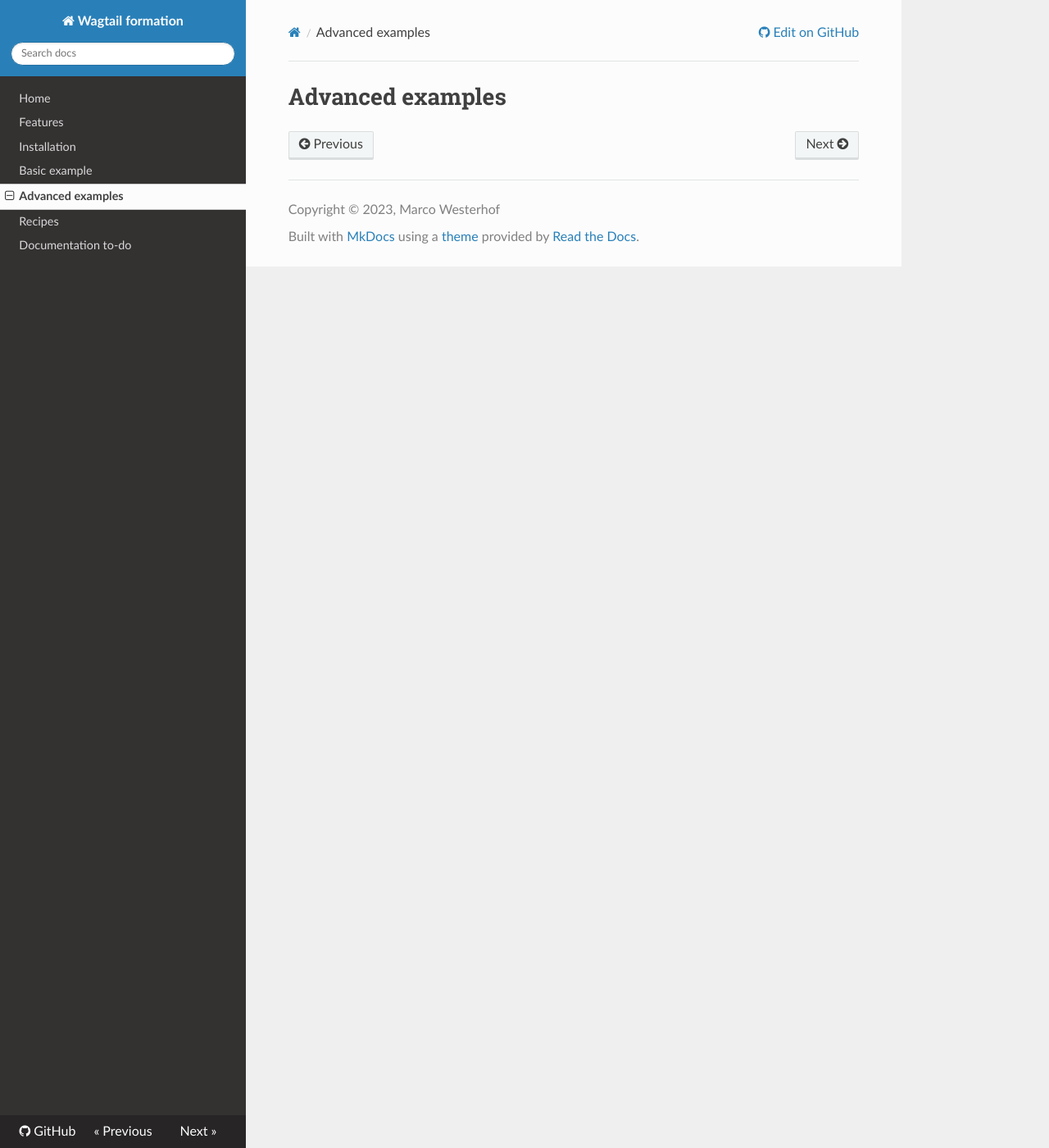
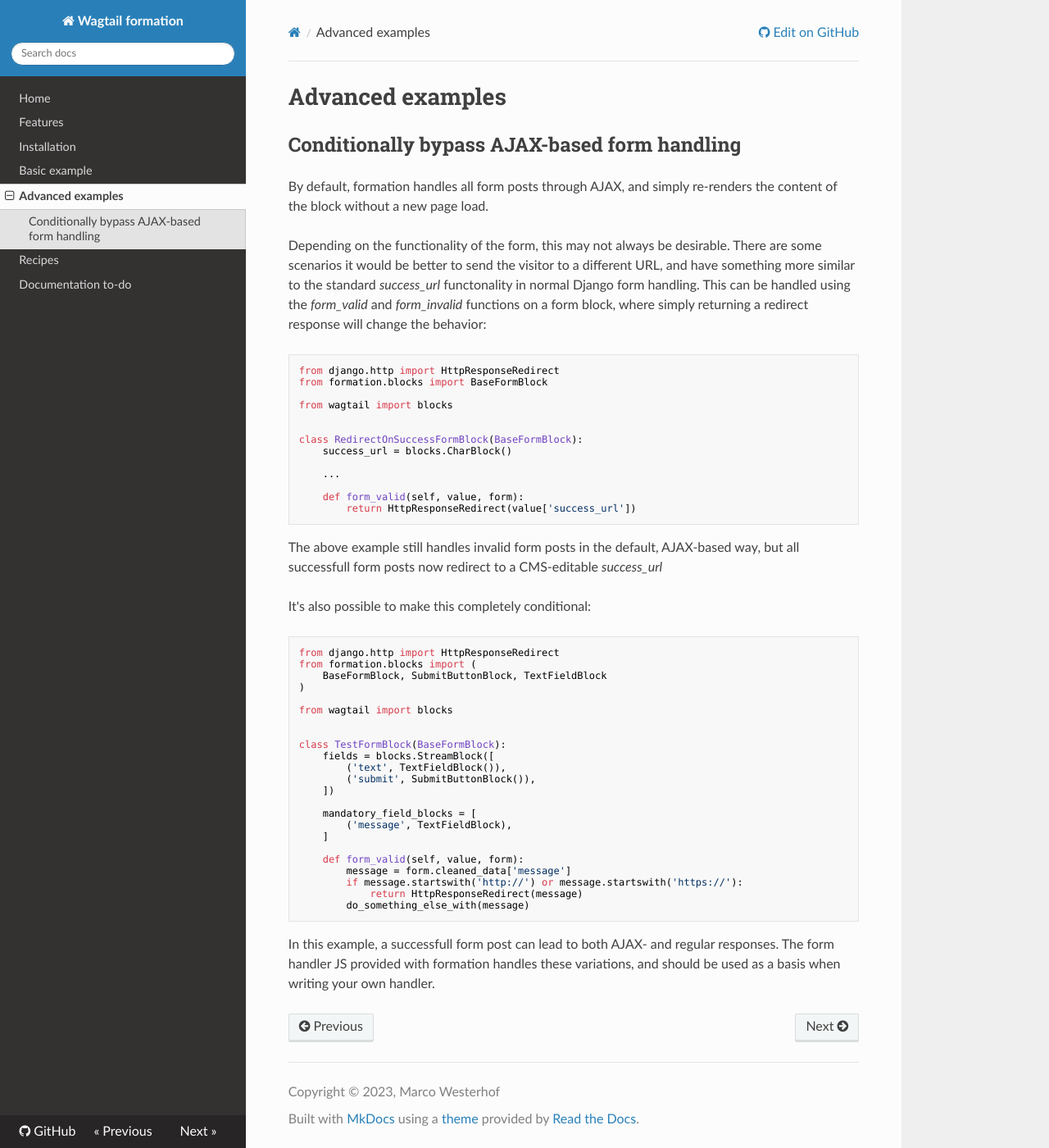
Before and after one commit to mwesterhof/wagtail_formation, an MkDocs documentation site: the page built from docs/docs/advanced.md, in a window 1280 px wide and 1400 px high. Shown: the whole window at 82% size. Built offline with MkDocs 1.6.1, drawn with Linux system fonts in a browser that asks for light colours; nearby versions of some CDN libraries.

Commit message:
support for full page-loading response

````diff
--- a/docs/docs/advanced.md
+++ b/docs/docs/advanced.md
@@ -1 +1,61 @@
 # Advanced examples
+
+## Conditionally bypass AJAX-based form handling
+
+By default, formation handles all form posts through AJAX, and simply re-renders the content of the block without a new
+page load.
+
+Depending on the functionality of the form, this may not always be desirable. There are some scenarios it would be
+better to send the visitor to a different URL, and have something more similar to the standard *success_url*
+functonality in normal Django form handling. This can be handled using the *form_valid* and *form_invalid* functions on
+a form block, where simply returning a redirect response will change the behavior:
+
+```python
+from django.http import HttpResponseRedirect
+from formation.blocks import BaseFormBlock
+
+from wagtail import blocks
+
+
+class RedirectOnSuccessFormBlock(BaseFormBlock):
+    success_url = blocks.CharBlock()
+
+    ...
+
+    def form_valid(self, value, form):
+        return HttpResponseRedirect(value['success_url'])
+```
+
+The above example still handles invalid form posts in the default, AJAX-based way, but all successfull form posts now
+redirect to a CMS-editable *success_url*
+
+It's also possible to make this completely conditional:
+
+```python
+from django.http import HttpResponseRedirect
+from formation.blocks import (
+    BaseFormBlock, SubmitButtonBlock, TextFieldBlock
+)
+
+from wagtail import blocks
+
+
+class TestFormBlock(BaseFormBlock):
+    fields = blocks.StreamBlock([
+        ('text', TextFieldBlock()),
+        ('submit', SubmitButtonBlock()),
+    ])
+
+    mandatory_field_blocks = [
+        ('message', TextFieldBlock),
+    ]
+
+    def form_valid(self, value, form):
+        message = form.cleaned_data['message']
+        if message.startswith('http://') or message.startswith('https://'):
+            return HttpResponseRedirect(message)
+        do_something_else_with(message)
+```
+
+In this example, a successfull form post can lead to both AJAX- and regular responses. The form handler JS provided
+with formation handles these variations, and should be used as a basis when writing your own handler.
````
Also changed, not shown: docs/docs/features.md (+2 -0 lines), formation/static/js/formation.js (+10 -4 lines), 1 other file.
